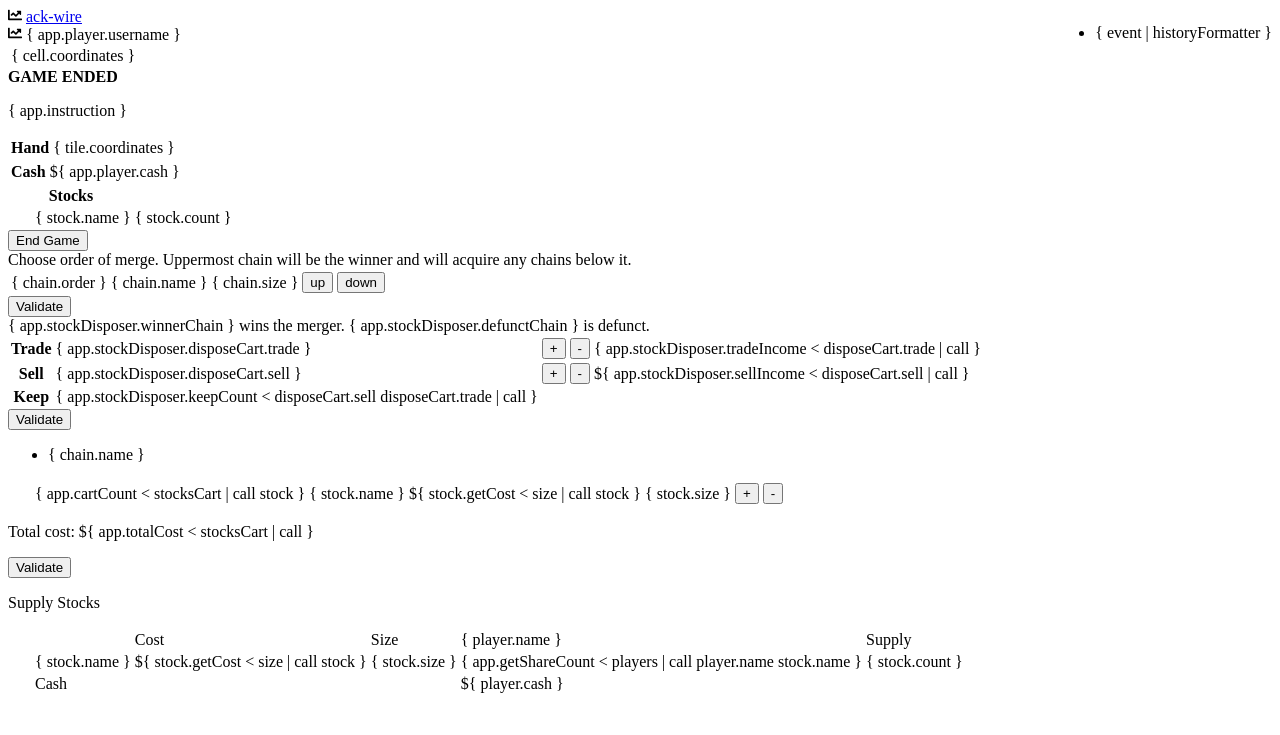
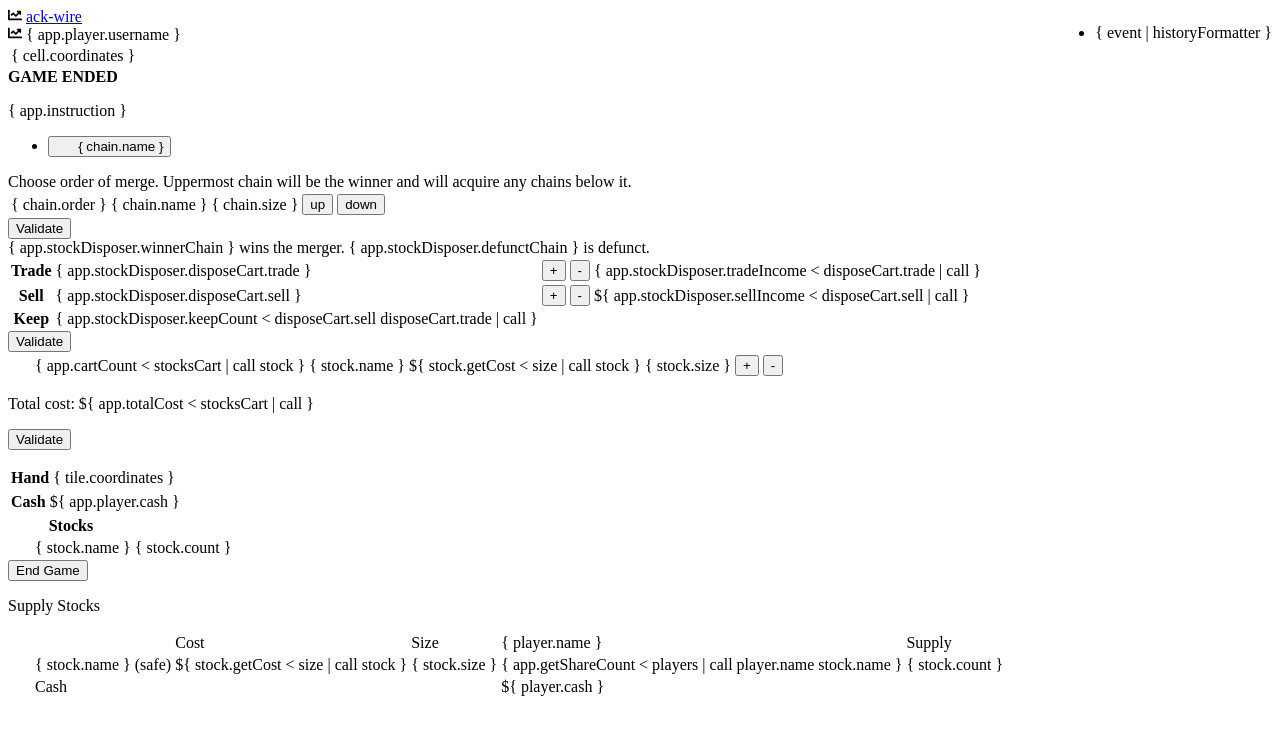
Before and after one commit to nwself/ack-wire, a Django app: template game/templates/games/game.html in a window 1280 px wide. Shown: the top 735 px of the page. Run offline with Django 3.2, Linux system fonts and the light colour scheme; the template is opened without the code that fills it, so the values that code supplies are empty.

Commit message:
Use button for declare chain, move shop above hand, not sure i like that, maybe move instruction below hand?

```diff
--- a/game/static/css/game.css
+++ b/game/static/css/game.css
@@ -2,6 +2,14 @@ main {
   display: flex;
   flex-wrap: wrap;
   justify-content: space-between;
+}
+
+#shop {
+  padding-bottom: 1em;
+}
+
+td.inactive {
+  color: gray;
 }
 
 td.island {
--- a/game/static/game.js
+++ b/game/static/game.js
@@ -459,6 +459,7 @@ Tile.prototype.play = function (event, model) {
 function Chain(obj) {
     this.name = obj.name;
     this.size = obj.size;
+    this.swatch = this.name + " swatch";
 }
 
 Chain.prototype.declare = function (event, model) {
@@ -473,6 +474,8 @@ function Stock(obj) {
     this.count = obj.count;
     this.size = obj.size;
     this.swatch = this.name + " swatch";
+    this.safe = this.size >= 11;
+    this.inactive = this.size == 0;
 }
 
 Stock.prototype.getCost = function (event, model) {
--- a/game/templates/games/game.html
+++ b/game/templates/games/game.html
@@ -41,39 +41,15 @@
       </p>
     </div>
 
-    <div id="hand">
-      <table>
-        <tbody>
-        <tr>
-          <th>Hand</th>
-          <td rv-each-tile="app.hand" rv-on-click="tile.play">{ tile.coordinates }</td>
-        </tr>
-        </tbody>
-      </table>
-      <table>
-        <tbody>
-          <tr>
-            <th>Cash</th>
-            <td>${ app.player.cash }</td>
-          </tr>
-        </tbody>
-      </table>
-      <table>
-        <tbody>
-        <tr>
-          <th>Stocks</th>
-        </tr>
-        <tr rv-each-stock="app.playerStocks">
-          <td><span rv-class="stock.swatch">&nbsp;&nbsp;&nbsp;&nbsp;&nbsp;</span> { stock.name }</td><td>{ stock.count }</td>
-        </tr>
-        </tbody>
-      </table>
-      <div rv-show="app.showEndGame">
-        <button rv-on-click="app.endGame">End Game</button>
+    <div id="shop">
+      <div id="shop-chains" rv-show="app.showAvailableChains">
+        <ul>
+          <li rv-each-chain="app.availableChains">
+            <button rv-on-click="chain.declare"><span rv-class="chain.swatch">&nbsp;&nbsp;&nbsp;&nbsp;&nbsp;</span> { chain.name }</button>
+          </li>
+        </ul>
       </div>
-    </div>
 
-    <div id="shop">
       <div id="determine-winner" rv-show="app.showDetermineWinner">
         Choose order of merge. Uppermost chain will be the winner and will acquire any chains below it.
 
@@ -116,11 +92,6 @@
         </table>
         <button rv-on-click="app.stockDisposer.validate">Validate</button>
       </div>
-      <div id="shop-chains" rv-show="app.showAvailableChains">
-        <ul>
-          <li rv-each-chain="app.availableChains" rv-on-click="chain.declare">{ chain.name }</li>
-        </ul>
-      </div>
       <div id="shop-stocks" rv-show="app.showAvailableStocks">
         <table>
           <tbody>
@@ -144,6 +115,39 @@
       </div>
     </div>
 
+
+    <div id="hand">
+      <table>
+        <tbody>
+        <tr>
+          <th>Hand</th>
+          <td rv-each-tile="app.hand" rv-on-click="tile.play">{ tile.coordinates }</td>
+        </tr>
+        </tbody>
+      </table>
+      <table>
+        <tbody>
+          <tr>
+            <th>Cash</th>
+            <td>${ app.player.cash }</td>
+          </tr>
+        </tbody>
+      </table>
+      <table>
+        <tbody>
+        <tr>
+          <th>Stocks</th>
+        </tr>
+        <tr rv-each-stock="app.playerStocks">
+          <td><span rv-class="stock.swatch">&nbsp;&nbsp;&nbsp;&nbsp;&nbsp;</span> { stock.name }</td><td>{ stock.count }</td>
+        </tr>
+        </tbody>
+      </table>
+      <div rv-show="app.showEndGame">
+        <button rv-on-click="app.endGame">End Game</button>
+      </div>
+    </div>
+
     <div id="supply">
       <div id="supply-chains">
         <p>Supply Stocks</p>
@@ -161,7 +165,7 @@
           <tbody>
           <tr rv-each-stock="app.supplyStocks">
             <td rv-class="stock.swatch">&nbsp;&nbsp;&nbsp;&nbsp;&nbsp;</td>
-            <td>{ stock.name }</td>
+            <td rv-class-inactive="stock.inactive">{ stock.name } <span rv-show="stock.safe">(safe)</span></td>
             <td>${ stock.getCost < size | call stock }</td>
             <td>{ stock.size }</td>
             <td rv-each-player="app.players">{ app.getShareCount < players | call player.name stock.name }</td>
```
